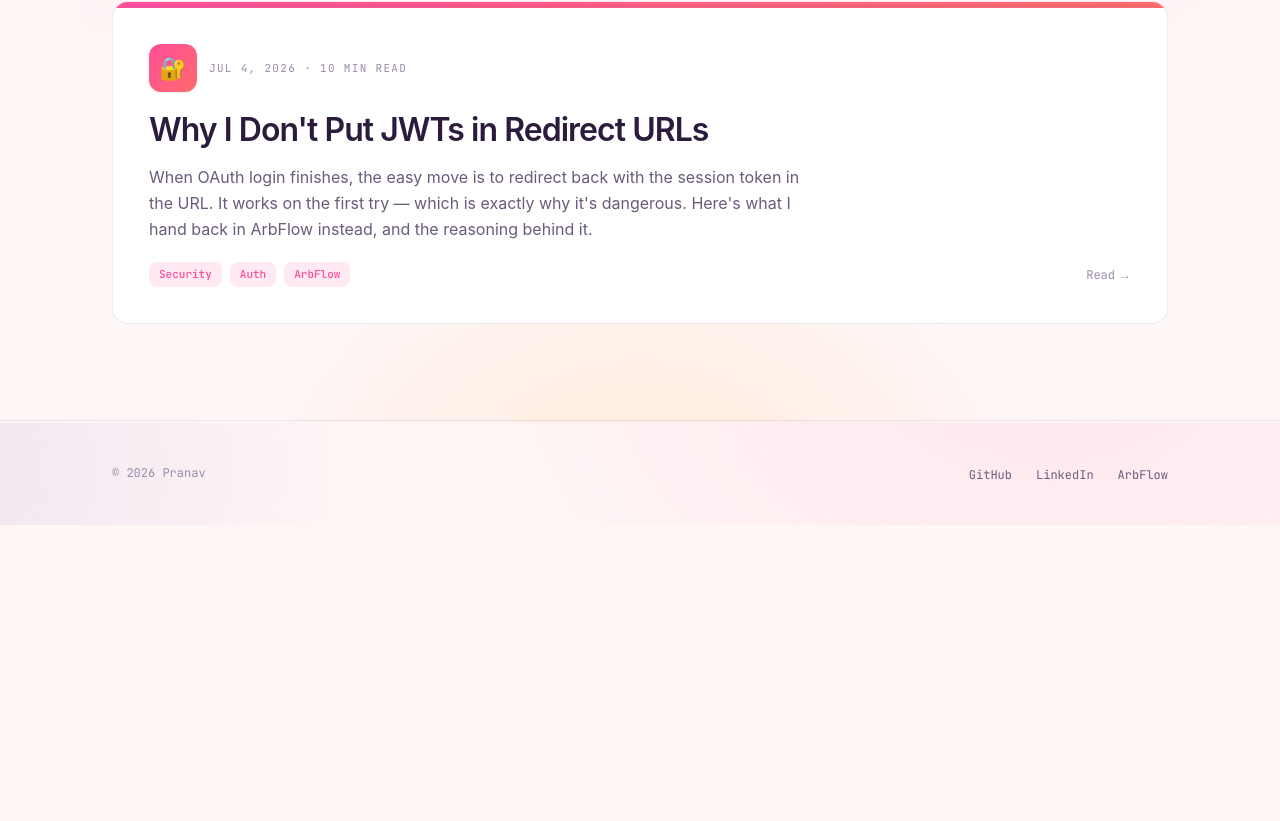
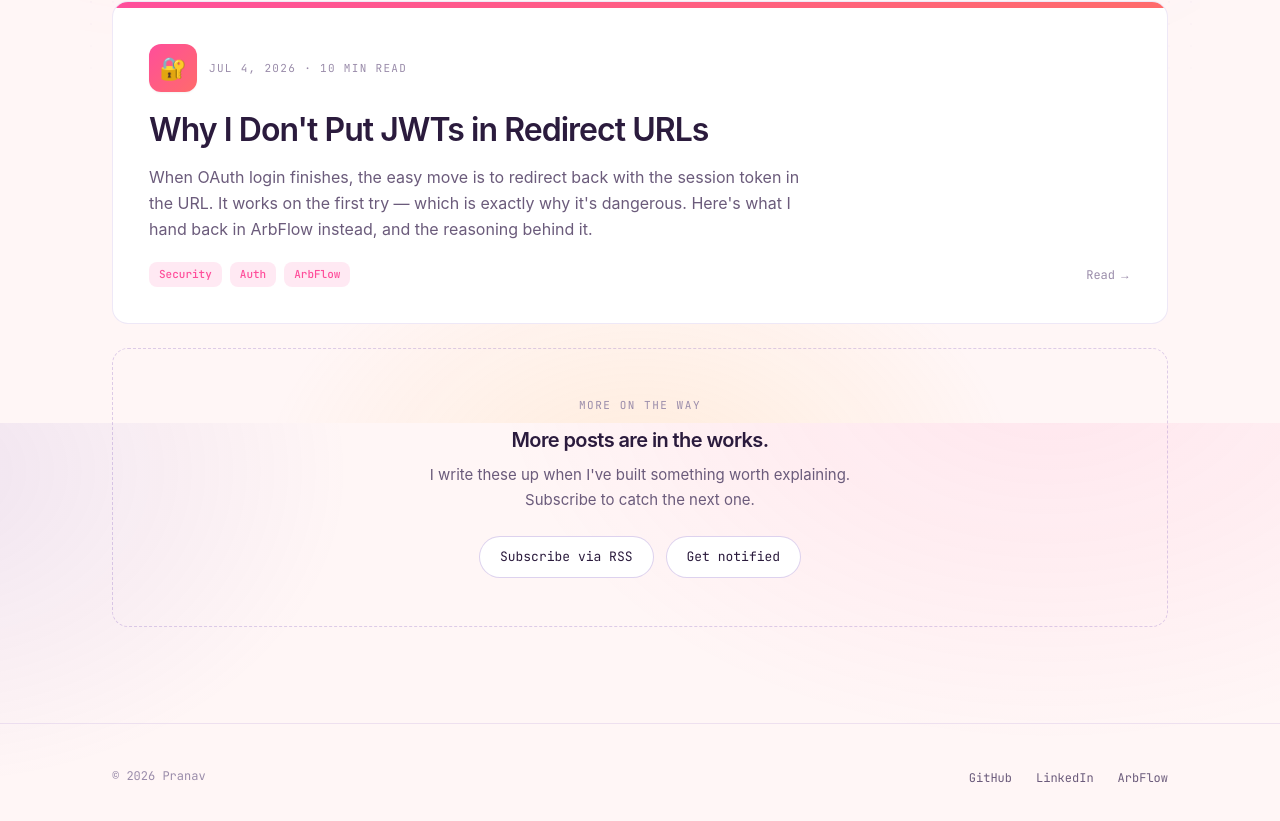
Before and after one commit to PranavShukla2/Portfolio, a Next.js app: page /blog in a window 1280 px wide. Shown: the part 377-1198 px from the top of the page. Before the commit the page ends 902 px from the top, so only its background shows below. Built offline with nearby package versions, Linux system fonts and the light colour scheme.

Commit message:
Add more-posts affordance to sparse blog index
When only the featured post exists, show a dashed 'more on the way'
panel with RSS + notify CTAs instead of leaving the grid empty.

```diff
--- a/app/blog/page.tsx
+++ b/app/blog/page.tsx
@@ -60,7 +60,7 @@ export default function BlogIndex() {
         </Reveal>
       </div>
 
-      {rest.length > 0 && (
+      {rest.length > 0 ? (
         <div className="mt-6 grid grid-cols-1 gap-5 sm:grid-cols-2 lg:grid-cols-3">
           {rest.map((post, i) => (
             <Reveal key={post.slug} delay={(i % 3) * 0.05}>
@@ -68,6 +68,35 @@ export default function BlogIndex() {
             </Reveal>
           ))}
         </div>
+      ) : (
+        <Reveal delay={0.05}>
+          <div className="mt-6 rounded-2xl border border-dashed border-line-strong bg-surface/50 px-8 py-12 text-center">
+            <p className="font-mono text-[11px] uppercase tracking-[0.14em] text-ink-3">
+              More on the way
+            </p>
+            <h3 className="mt-3 text-[20px] font-semibold tracking-tightest text-ink">
+              More posts are in the works.
+            </h3>
+            <p className="mx-auto mt-2 max-w-md text-[15px] leading-relaxed text-ink-2">
+              I write these up when I&apos;ve built something worth explaining.
+              Subscribe to catch the next one.
+            </p>
+            <div className="mt-6 flex flex-wrap items-center justify-center gap-3">
+              <a
+                href="/feed.xml"
+                className="inline-flex items-center gap-2 rounded-full border border-line-strong bg-surface px-5 py-2.5 font-mono text-[13px] text-ink transition-colors hover:border-accent hover:text-accent"
+              >
+                Subscribe via RSS
+              </a>
+              <a
+                href="mailto:pranavmshukla@gmail.com"
+                className="inline-flex items-center gap-2 rounded-full border border-line-strong bg-surface px-5 py-2.5 font-mono text-[13px] text-ink transition-colors hover:border-accent hover:text-accent"
+              >
+                Get notified
+              </a>
+            </div>
+          </div>
+        </Reveal>
       )}
     </div>
   );
```
